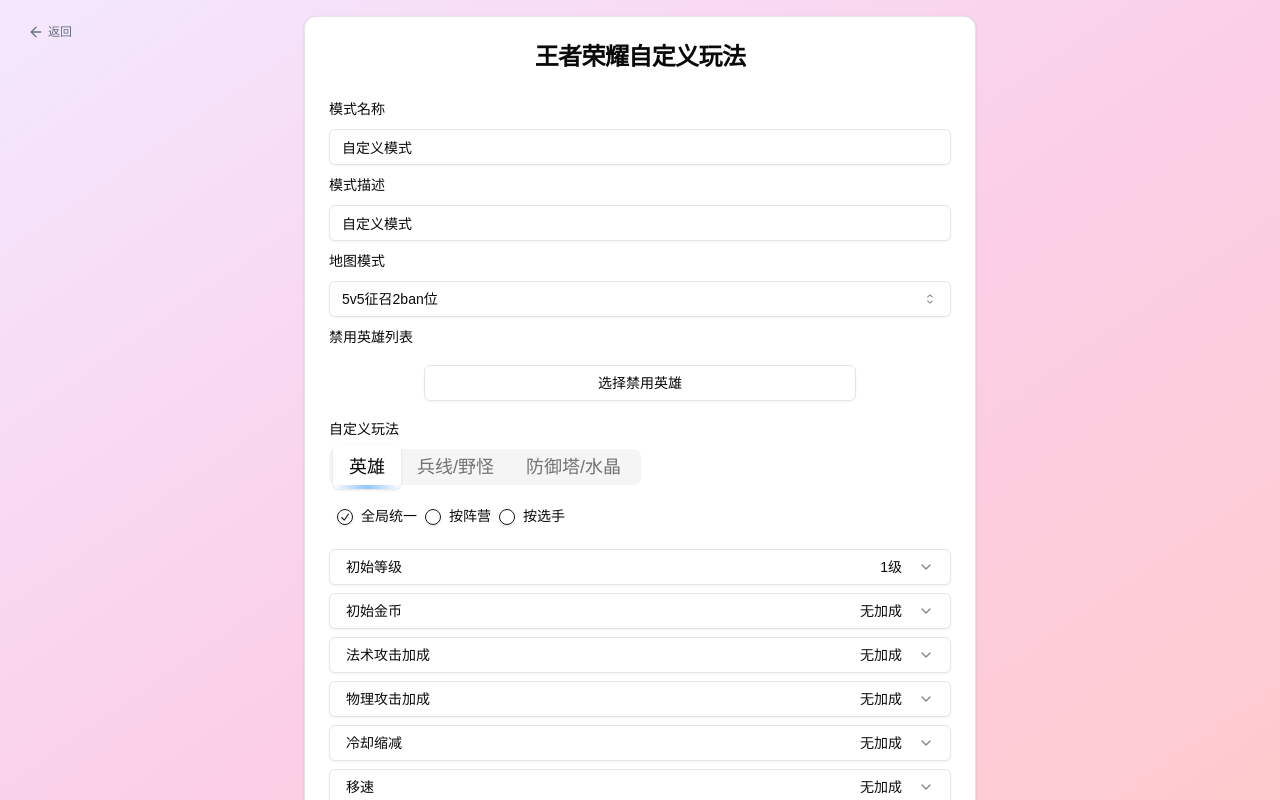
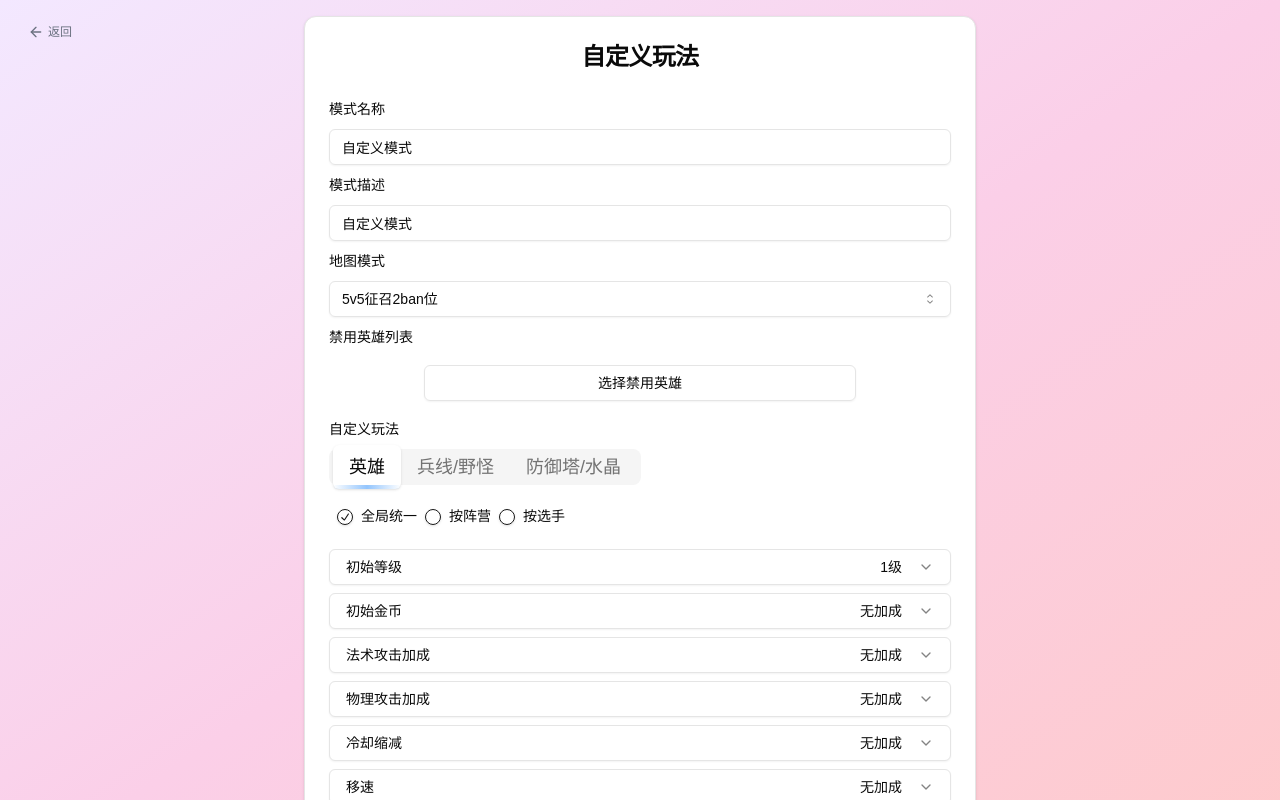
Before and after one commit to kylin1020/hok-opener, a Next.js app: page /mode/create in a window 1280 px wide. Shown: the top 800 px of the page. Built offline with nearby package versions, Linux system fonts and the light colour scheme.

Commit message:
refactor: 移除王者荣耀相关标识

```diff
--- a/app/page.tsx
+++ b/app/page.tsx
@@ -232,7 +232,7 @@ export default function Home() {
           </span>
         </h1>
         <p className="text-gray-600 mt-2">
-          自定义你的王者荣耀游戏体验
+          自定义游戏体验
         </p>
       </div>
 
--- a/components/config-form.tsx
+++ b/components/config-form.tsx
@@ -963,7 +963,7 @@ export default function ConfigFormComponent({ heroes, onModeChange, currentMode
     <div className="min-h-screen flex items-center justify-center bg-gradient-to-br from-purple-100 via-pink-200 to-red-200 p-4">
       <Card className="w-full max-w-2xl">
         <CardHeader>
-          <CardTitle className="text-2xl font-bold text-center">王者荣耀自定义玩法</CardTitle>
+          <CardTitle className="text-2xl font-bold text-center">自定义玩法</CardTitle>
         </CardHeader>
         <CardContent>
           <form onSubmit={handleSubmit} className="space-y-2">
```
